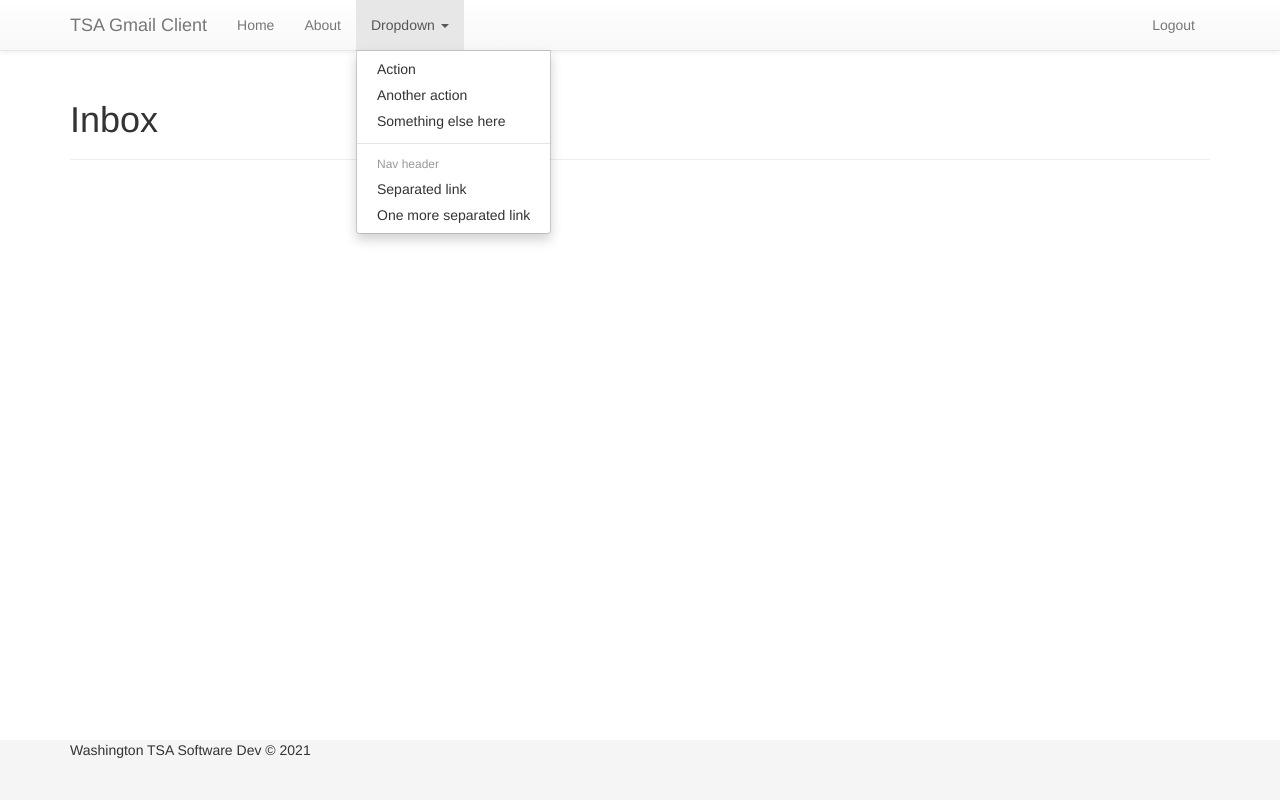
After one commit to TSA-Software-Dev-2020/Gmail-Client-Application, a Flask app: template templates/pages/dashboard_inbox.html in a window 1280 px wide, after a click on "Dropdown". The commit adds this page. Run offline with Flask 2, Linux system fonts and the light colour scheme; the template is opened without the code that fills it, so the values that code supplies are empty; some libraries are stand-ins or nearby versions.

Commit message:
added inbox

```diff
--- a/templates/layouts/main.html
+++ b/templates/layouts/main.html
@@ -48,7 +48,7 @@
             <span class="icon-bar"></span>
             <span class="icon-bar"></span>
           </button>
-          <a class="navbar-brand" href="/">Project name</a>
+          <a class="navbar-brand" href="/">TSA Gmail Client</a>
         </div>
         <div class="collapse navbar-collapse">
           <ul class="nav navbar-nav">
--- /dev/null
+++ b/templates/layouts/main_dashboard.html
@@ -0,0 +1,118 @@
+<!doctype html>
+<head>
+<meta charset="utf-8">
+<title>{% block title %}{% endblock %}</title>
+
+<!-- meta -->
+<meta name="description" content="">
+<meta name="author" content="">
+<meta name="viewport" content="width=device-width,initial-scale=1">
+<!-- /meta -->
+
+<!-- styles -->
+<link type="text/css" rel="stylesheet" href="/static/css/font-awesome-4.1.0.min.css" />
+<link type="text/css" rel="stylesheet" href="/static/css/bootstrap-3.1.1.min.css">
+<link type="text/css" rel="stylesheet" href="/static/css/bootstrap-theme-3.1.1.min.css" />
+<link type="text/css" rel="stylesheet" href="/static/css/layout.main.css" />
+<link type="text/css" rel="stylesheet" href="/static/css/main.css" />
+<link type="text/css" rel="stylesheet" href="/static/css/main.responsive.css" />
+<link type="text/css" rel="stylesheet" href="/static/css/main.quickfix.css" />
+<!-- /styles -->
+
+<!-- favicons -->
+<link rel="shortcut icon" href="/static/ico/favicon.png">
+<link rel="apple-touch-icon-precomposed" sizes="144x144" href="/static/ico/apple-touch-icon-144-precomposed.png">
+<link rel="apple-touch-icon-precomposed" sizes="114x114" href="/static/ico/apple-touch-icon-114-precomposed.png">
+<link rel="apple-touch-icon-precomposed" sizes="72x72" href="/static/ico/apple-touch-icon-72-precomposed.png">
+<link rel="apple-touch-icon-precomposed" href="/static/ico/apple-touch-icon-57-precomposed.png">
+<link rel="shortcut icon" href="/static/ico/favicon.png">
+<!-- /favicons -->
+
+<!-- scripts -->
+<script src="/static/js/libs/modernizr-2.8.2.min.js"></script>
+<!--[if lt IE 9]><script src="/static/js/libs/respond-1.4.2.min.js"></script><![endif]-->
+<!-- /scripts -->
+
+</head>
+<body>
+
+  <!-- Wrap all page content here -->
+  <div id="wrap">
+
+    <!-- Fixed navbar -->
+    <div class="navbar navbar-default navbar-fixed-top">
+      <div class="container">
+        <div class="navbar-header">
+          <button type="button" class="navbar-toggle" data-toggle="collapse" data-target=".navbar-collapse">
+            <span class="icon-bar"></span>
+            <span class="icon-bar"></span>
+            <span class="icon-bar"></span>
+          </button>
+          <a class="navbar-brand" href="/">TSA Gmail Client</a>
+        </div>
+        <div class="collapse navbar-collapse">
+          <ul class="nav navbar-nav">
+            <li {% if request.endpoint == 'home' %} class="active" {% endif %}><a href="{{ url_for('bp.home') }}">Home</a></li>
+            <li {% if request.endpoint == 'about' %} class="active" {% endif %}><a href="{{ url_for('bp.about') }}">About</a></li>
+            <li class="dropdown">
+              <a class="dropdown-toggle" data-toggle="dropdown">Dropdown <b class="caret"></b></a>
+              <ul class="dropdown-menu">
+                <li><a>Action</a></li>
+                <li><a>Another action</a></li>
+                <li><a>Something else here</a></li>
+                <li class="divider"></li>
+                <li class="dropdown-header">Nav header</li>
+                <li><a>Separated link</a></li>
+                <li><a>One more separated link</a></li>
+              </ul>
+            </li>
+          </ul>
+          <ul class="nav navbar-nav pull-right">
+            <li><a href="{{ url_for('db_bp.revoke') }}">Logout</a></li>
+          </ul>
+        </div><!--/.nav-collapse -->
+      </div>
+    </div>
+
+    <!-- Begin page content -->
+    <main id="content" role="main" class="container">
+
+      {% with messages = get_flashed_messages() %}
+        {% if messages %}
+          {% for message in messages %}
+            <div class="alert alert-block alert-error fade in">
+              <a class="close" data-dismiss="alert">&times;</a>
+              {{ message }}
+            </div>
+          {% endfor %}
+        {% endif %}
+      {% endwith %}
+
+      {% block content %}{% endblock %}
+
+    </main>
+
+  </div>
+
+  <div id="footer">
+    <div class="container">
+      <p>Washington TSA Software Dev &copy; <script>document.write(new Date().getFullYear())</script></p>
+      {% block footer %}{% endblock %}
+    </div>
+  </div>
+
+  <script type="text/javascript" src="//ajax.googleapis.com/ajax/libs/jquery/1.11.1/jquery.min.js"></script>
+  <script>window.jQuery || document.write('<script type="text/javascript" src="/static/js/libs/jquery-1.11.1.min.js"><\/script>')</script>
+  <script type="text/javascript" src="/static/js/libs/bootstrap-3.1.1.min.js" defer></script>
+  <script type="text/javascript" src="/static/js/plugins.js" defer></script>
+  <script type="text/javascript" src="/static/js/script.js" defer></script>
+  <!-- Google Analytics - Change UA-XXXXX-X to be your site's ID -->
+  <script>
+  window._gaq = [['_setAccount','UAXXXXXXXX1'],['_trackPageview'],['_trackPageLoadTime']];
+  Modernizr.load({
+    load: ('https:' == location.protocol ? '//ssl' : '//www') + '.google-analytics.com/ga.js'
+  });
+  </script>
+
+</body>
+</html>
--- /dev/null
+++ b/templates/pages/dashboard_inbox.html
@@ -0,0 +1,23 @@
+{% extends 'layouts/main_dashboard.html' %}
+{% block title %}Home{% endblock %}
+{% block content %}
+<div class="page-header">
+    <h1>Inbox</h1>
+</div>
+<div class="lead">
+    {% for msg in inbox %}
+    {% if msg in unread_inbox %}
+    <div class="well well-sm">
+        <p>{{ msg.date }}</p>
+        <p>{{ msg.subject }}</p>
+        <p>New</p>>
+    </div>
+    {% else %}
+    <div class="well well-sm">
+        <p>{{ msg.date }}</p>
+        <p>{{ msg.subject }}</p>
+    </div>
+    {% endif %}
+    {% endfor %}
+</div>
+{% endblock %}
--- a/templates/pages/index.html
+++ b/templates/pages/index.html
@@ -2,4 +2,8 @@
 {% block title %}Home{% endblock %}
 {% block content %}
 <h1 class="page-header">Hello</h1>
+<div class="lead">
+    <img src="https://www.memesmonkey.com/images/memesmonkey/a6/a65f9aeff5a7a209c2b04bd216ab0605.jpeg" alt="image">
+    <p>image from memesmonkey.com</p>
+</div>
 {% endblock %}
```
Also changed, not shown: application/dashboard_view.py (+31 -3 lines), application/utils/gmail_api.py (+46 -0 lines).
